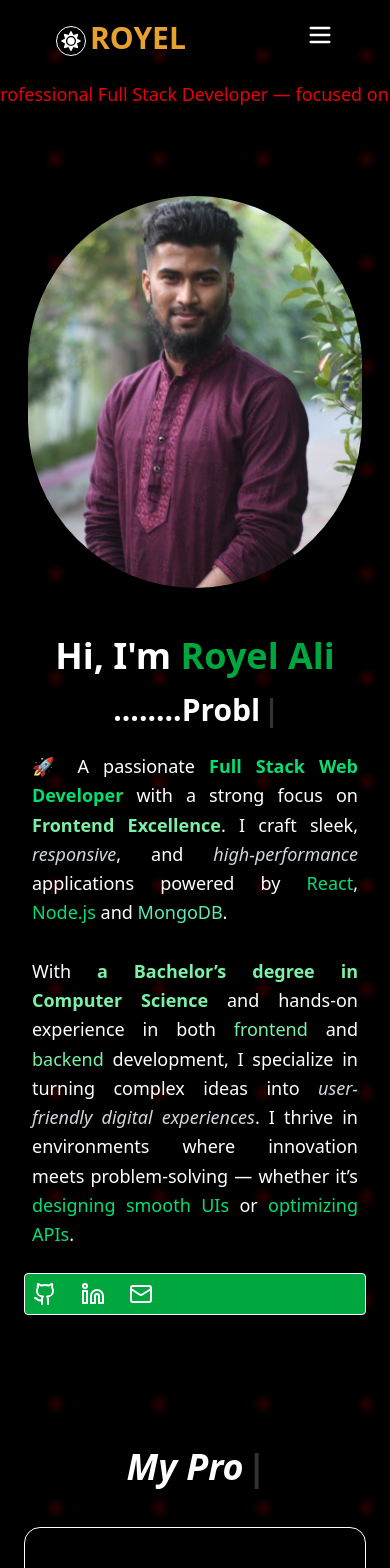
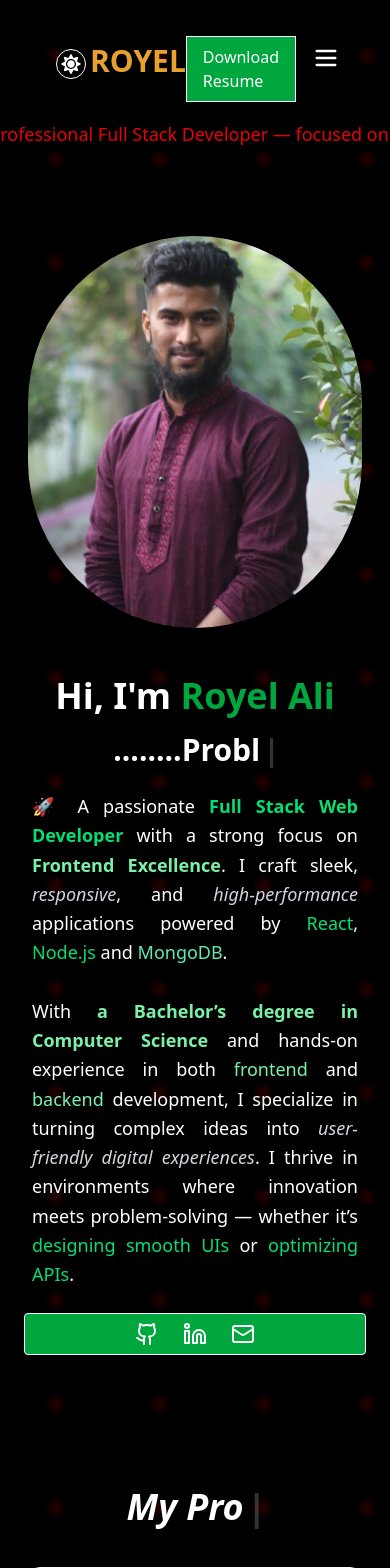
Before and after one commit to Royel500/Portfolio_Website, a React (Vite) app: page / in a window 390 px wide. Shown: the top 1568 px of the page. Built offline with nearby package versions, Linux system fonts and the light colour scheme; grey boxes are pictures that could not be loaded.

Commit message:
added color

```diff
--- a/src/Components/Contact/ContactSection.jsx
+++ b/src/Components/Contact/ContactSection.jsx
@@ -4,7 +4,7 @@ import ContactForm from './ContactForm';
 
 const ContactSection = () => {
   return (
-    <section className="py-16 my-5 px-4 text-white">
+    <section className="pt-20 my-5 px-4 text-white">
       <div className="max-w-6xl mx-auto">
         <div className="text-center mb-12">
           <h2 className="text-3xl md:text-4xl font-bold  mb-4">Contact Me</h2>
--- a/src/Components/Hero.jsx
+++ b/src/Components/Hero.jsx
@@ -106,24 +106,26 @@ export const Hero = () => {
           <div className="flex flex-col md:flex-row gap-4 justify-center md:justify-start">
             <Link
               to="/projects"
-  className="hidden md:inline-block px-4 py-2 border bg-green-600 text-white hover:shadow-xl rounded hover:bg-indigo-600 hover:text-white transition"
+  className="hidden md:inline-block px-4 py-2 border bg-green-600 text-white hover:shadow-xl rounded hover:bg-black  transition"
             >
               View Projects
             </Link>
             <div
 
-  className="hidden md:inline-block px-4 py-2 border bg-green-600 text-white hover:shadow-xl rounded hover:bg-indigo-600 hover:text-white transition"
+  className="hidden md:inline-block px-4 py-2 border bg-green-600 text-white hover:shadow-xl rounded hover:bg-black
+    transition"
             >
             <a
           href="./public/Resume.pdf"
           download="Royel_Resume.pdf"
+
         >
           Download Resume
         </a>
             </div>
 
-            <div className="flex justify-centerbg-green-600 text-white bg-green-600
-             hover:bg-indigo-600 hover:text-white transitionitems-center space-x-6 border rounded py-2 px-2">
+            <div className="flex justify-center  text-white bg-green-600
+             hover:bg-black  transitionitems-center space-x-6 border rounded py-2 px-2">
           <a
             href="https://github.com/Royel500"
             target="_blank"
--- a/src/Components/Marque.jsx
+++ b/src/Components/Marque.jsx
@@ -3,7 +3,7 @@ import Marquee from 'react-fast-marquee';
 
 const IntentionMarquee = () => {
   return (
-    <section className="pt-20 pb-5">
+    <section className="pt-30 pb-5">
       <Marquee speed={50} gradient={false} pauseOnHover>
         <p className="text-red-600 text-lg font-medium mx-8">
           I am passionate about becoming a professional Full Stack Developer
--- a/src/shears/Navbar.jsx
+++ b/src/shears/Navbar.jsx
@@ -68,14 +68,15 @@ const Navbar = () => {
         {/* Right: Resume Button & Hamburger */}
         <div className="flex items-center space-x-4">
           {/* Resume button - hidden on mobile */}
-      <a
-  href="https://drive.google.com/file/d/1BrTg2q2esSum0FJKOrNA-FYHxj5Js_Dt/view?usp=sharing"
-  target="_blank"
-  rel="noopener noreferrer"
-  className="hidden md:inline-block px-4 py-2 border bg-green-600 text-white hover:shadow-xl rounded hover:bg-indigo-600 hover:text-white transition"
->
- Download Resume
-</a>
+
+
+ <a
+          href="./public/Resume.pdf"
+          download="Royel_Resume.pdf"
+           className="block mt-4 px-4 py-2 border transition bg-green-600 hover:bg-black text-white "
+        >
+          Download Resume
+        </a>
 
 
           {/* Mobile Hamburger */}
@@ -110,14 +111,14 @@ const Navbar = () => {
           ))}
           {/* Also add resume button in mobile menu */}
           <a
-            href="/resume.pdf"
+            href="/Resume.pdf"
             target="_blank"
             rel="noopener noreferrer"
             className="block mt-4 px-4 py-2 border transition bg-green-600
              text-white rounded hover:bg-indigo-600 hover:text-white hover:shadow-xl text-center"
             onClick={() => setIsOpen(false)}
           >
-            Resume
+            Download Resume
           </a>
         </div>
       )}
```
Also changed, not shown: 1 other file (tests, documents, lock files or other folders).
